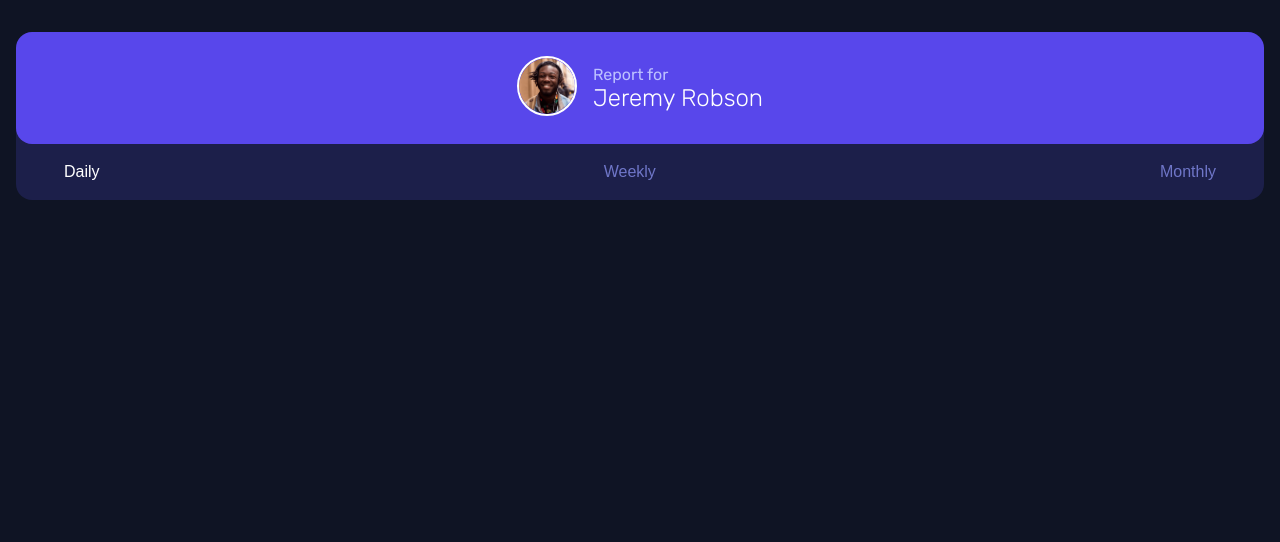
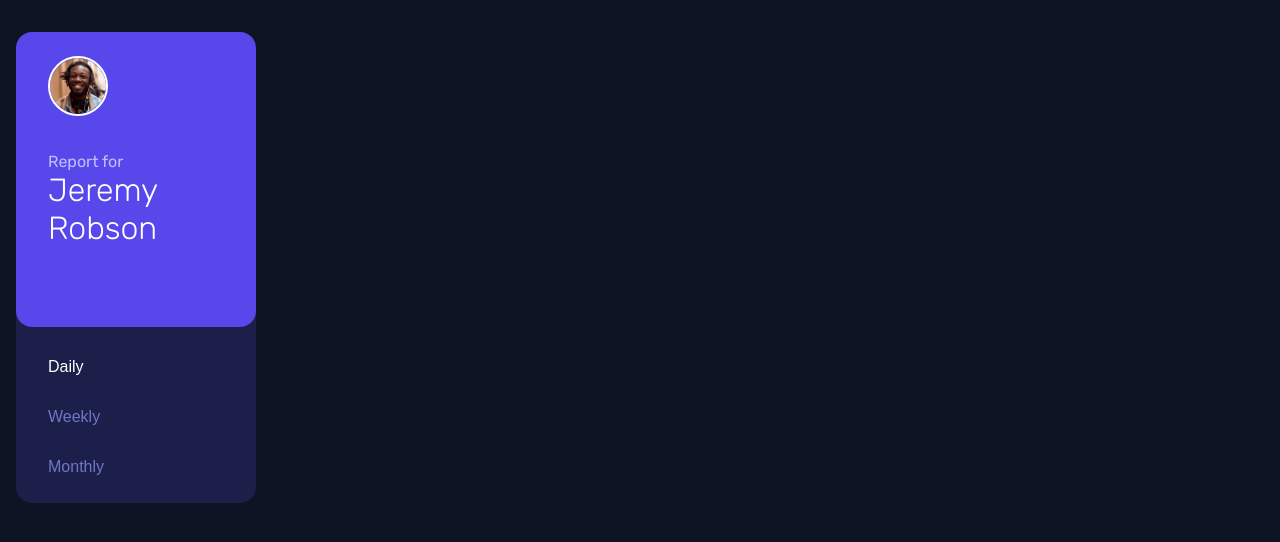
Before and after one commit to hny-codes/time-track-dashboard, a Next.js app: page / in a window 1280 px wide. Shown: the top 542 px of the page. Built offline with nearby package versions, Linux system fonts and the light colour scheme.

Commit message:
Add styling for desktop view

```diff
--- a/app/globals.css
+++ b/app/globals.css
@@ -52,3 +52,13 @@ button {
 button:hover {
   cursor: pointer;
 }
+
+@media (min-width: 560px) {
+  span {
+    font-size: 2rem;
+  }
+
+  h1 {
+    padding-top: 1rem;
+  }
+}
--- a/app/styles/profilecard.module.css
+++ b/app/styles/profilecard.module.css
@@ -51,3 +51,25 @@
 .btn-active {
   color: white;
 }
+
+@media (min-width: 560px) {
+  .social {
+    max-width: 15rem;
+    flex-direction: column;
+    place-items: flex-start;
+
+    padding-left: 2rem;
+    padding-bottom: 5rem;
+  }
+
+  .btn-list {
+    max-width: 15rem;
+    flex-direction: column;
+    align-items: flex-start;
+
+    padding-left: 2rem;
+    padding-bottom: 1.7rem;
+
+    bottom: -11rem;
+  }
+}
```
